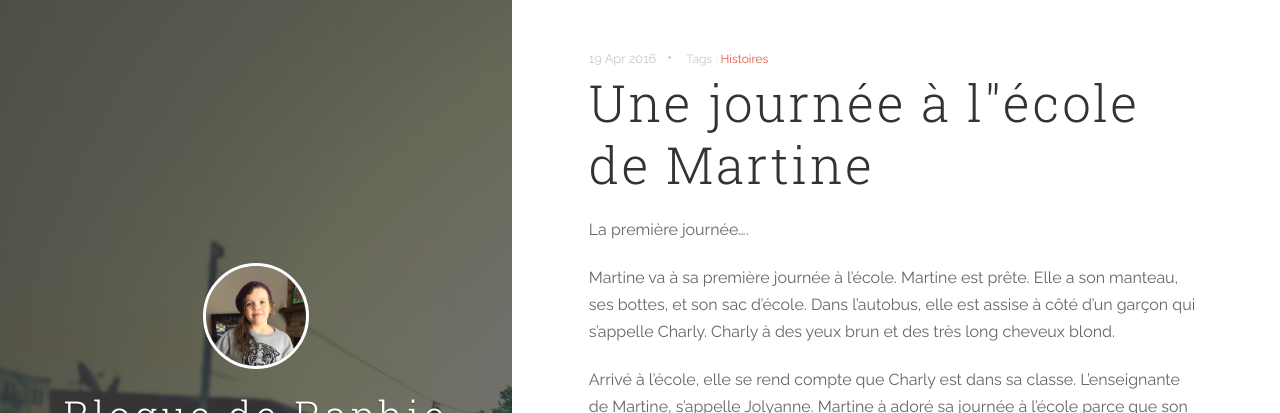
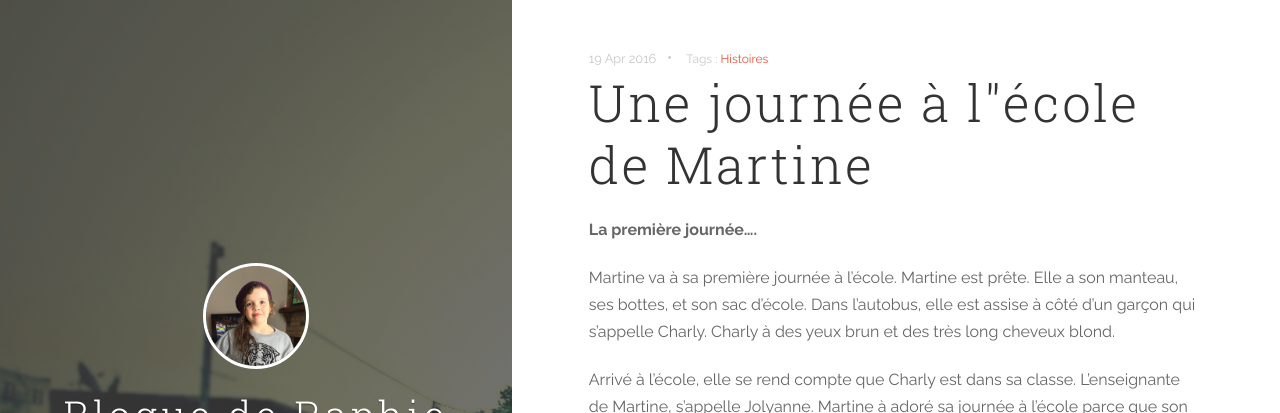
Before and after one commit to raphaellegrenon/blog, a Jekyll site: the page built from _posts/2016-4-19-Martine-a-l-ecole.md, in a window 1280 px wide. Shown: the top 413 px of the page. Built offline with Jekyll 4.4.1, drawn with Linux system fonts in a browser that asks for light colours; nearby versions of some CDN libraries; comment, search, counter and statistics services are not loaded.

```diff
--- a/_posts/2016-4-19-Martine-a-l-ecole.md
+++ b/_posts/2016-4-19-Martine-a-l-ecole.md
@@ -7,7 +7,7 @@ comments: true
 ---
 
 
-La première journée....
+**La première journée....**
 
 Martine va à sa première journée à l'école. Martine est prête. Elle a son manteau, ses bottes, et son sac d'école. Dans l'autobus, elle est assise à côté d'un garçon qui s'appelle Charly. Charly à des yeux brun et des très long cheveux blond.
 
```
